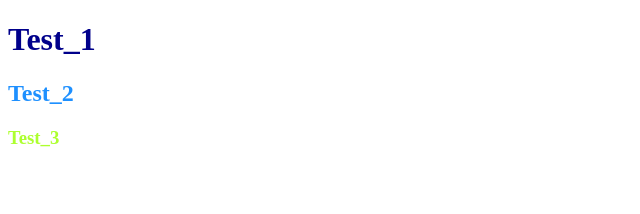
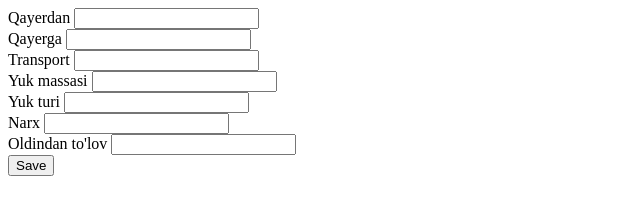
Before and after one commit to asilbeknorqobilov/frontend_1, a plain HTML site: page index.html in a window 1280 px wide. Shown: the whole page, without its empty margins (0-640 px from the left). Drawn offline with Linux system fonts and the light colour scheme.

Commit message:
Load input form

```diff
--- a/index.html
+++ b/index.html
@@ -5,14 +5,43 @@
     <title>HtMl</title>
 </head>
 <body>
-    <h1 style="color: darkblue">
-        Test_1
-    </h1>
-    <h2 style="color: dodgerblue">
-        Test_2
-    </h2>
-    <h3 style="color: greenyellow">
-        Test_3
-    </h3>
+<!--    <h1 style="color: darkblue">-->
+<!--        Test_1-->
+<!--    </h1>-->
+<!--    <h2 style="color: dodgerblue">-->
+<!--        Test_2-->
+<!--    </h2>-->
+<!--    <h3 style="color: greenyellow">-->
+<!--        Test_3-->
+<!--    </h3>-->
+<form>
+    <label>Qayerdan</label>
+    <input type="text">
+</form>
+<form>
+    <label>Qayerga</label>
+    <input type="text">
+</form>
+<form>
+    <label>Transport</label>
+    <input type="text">
+</form>
+<form>
+    <label>Yuk massasi</label>
+    <input type="text">
+</form>
+<form>
+    <label>Yuk turi</label>
+    <input type="text">
+</form>
+<form>
+    <label>Narx</label>
+    <input type="text">
+</form>
+<form>
+    <label>Oldindan to'lov</label>
+    <input type="text">
+</form>
+<button>Save</button>
 </body>
 </html>
```
